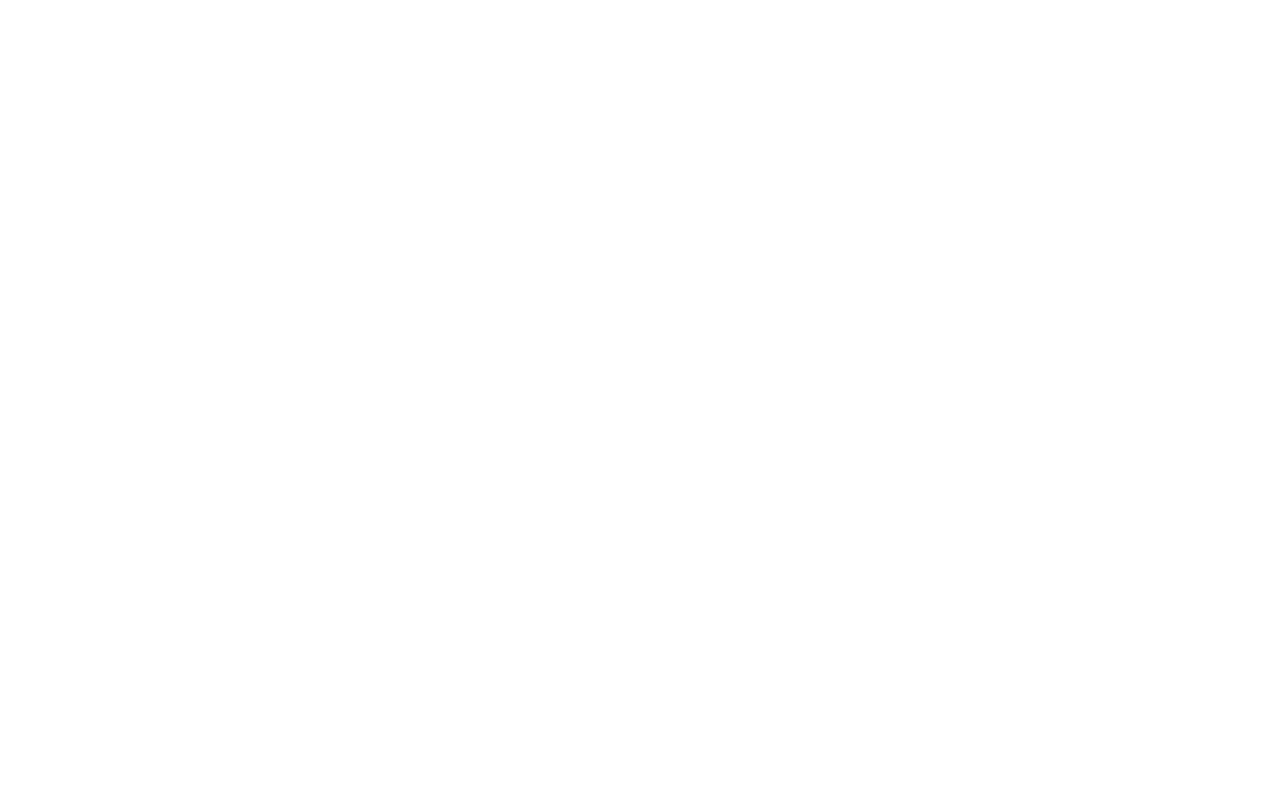
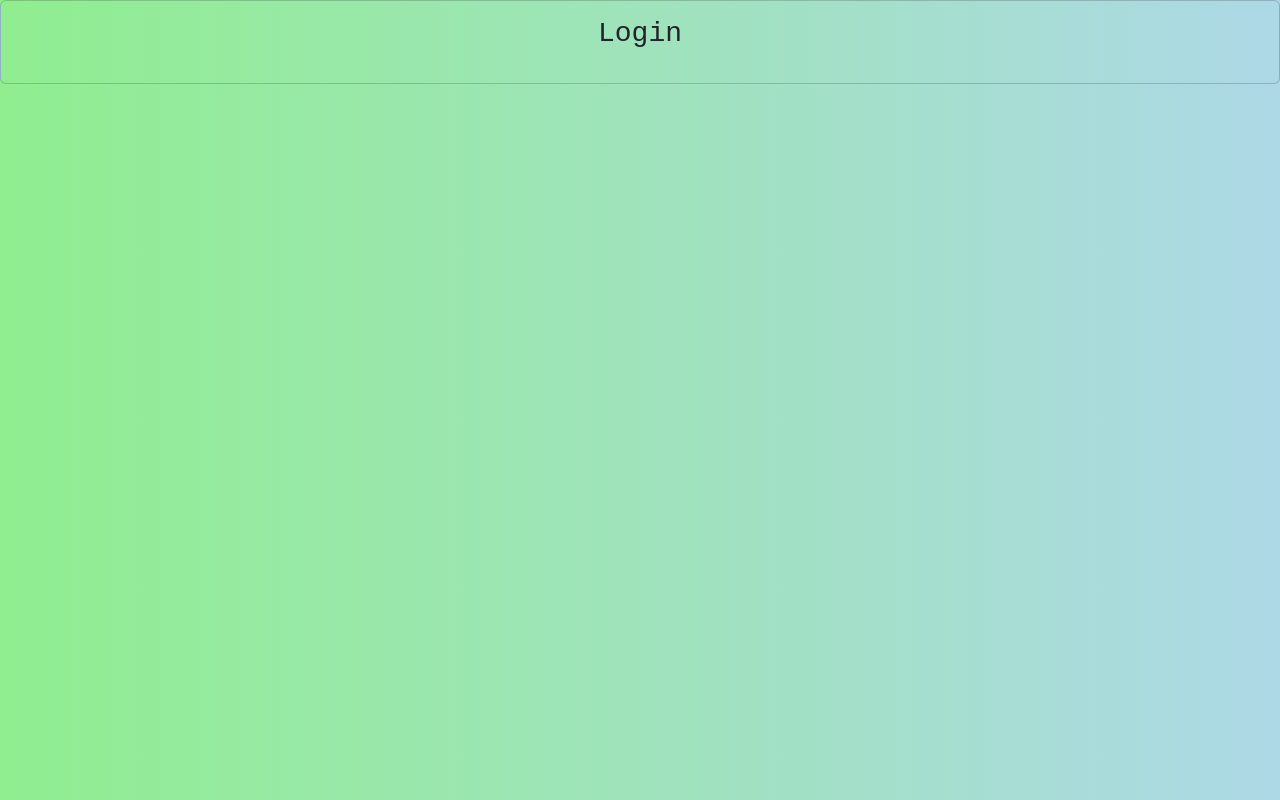
Before and after one commit to Legendary-Folah/ReactAuthwithFireBase, a React (Create React App) app: page /login in a window 1280 px wide. Built offline with nearby package versions, Linux system fonts and the light colour scheme.

Commit message:
Making use of bootstrap. It is a lot easier

```diff
--- a/src/Components/Login.js
+++ b/src/Components/Login.js
@@ -9,7 +9,11 @@ const Login = () => {
 
     return (
         <>
-
+            <Card className="card">
+                <Card.Body>
+                    <h3 className="text-center mb-3">Login</h3>
+                </Card.Body>
+            </Card>
         </>
     );
 };
```
Also changed, not shown: src/Components/SignUp.js (indentation only).
